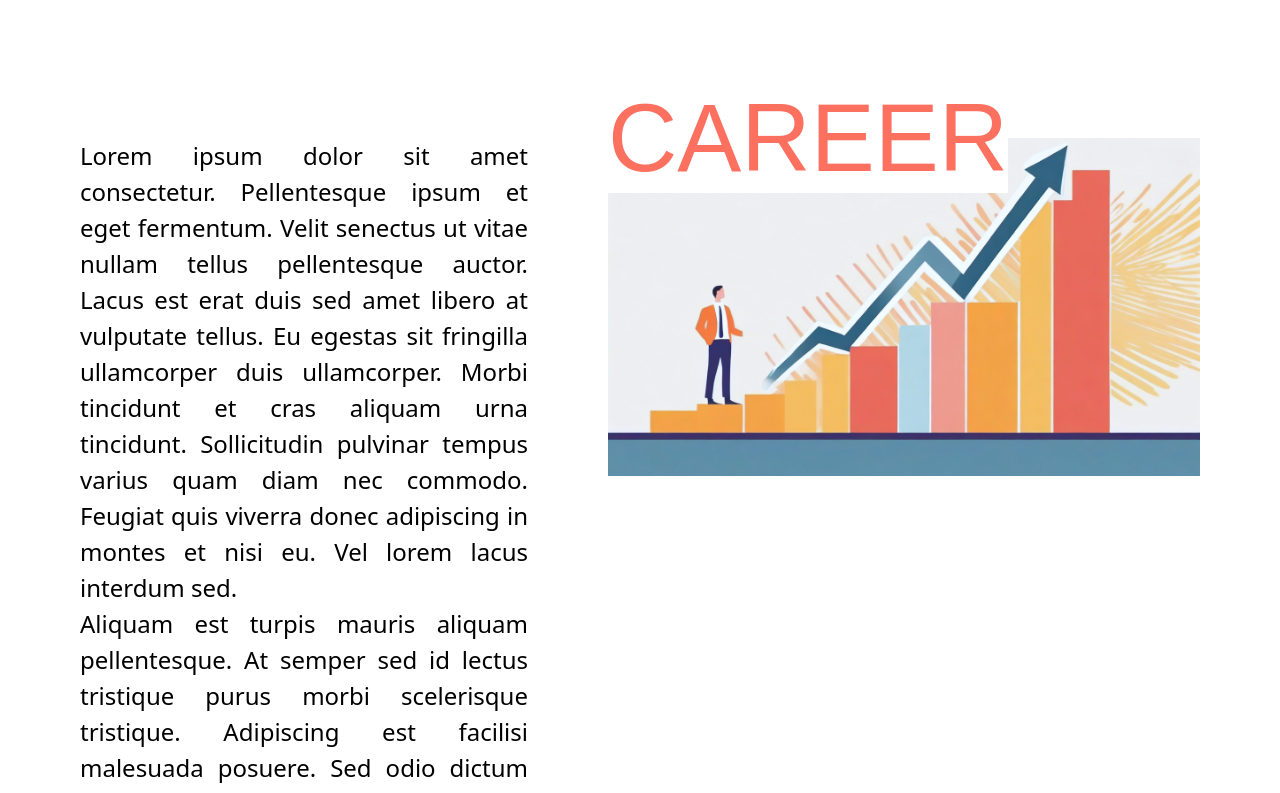
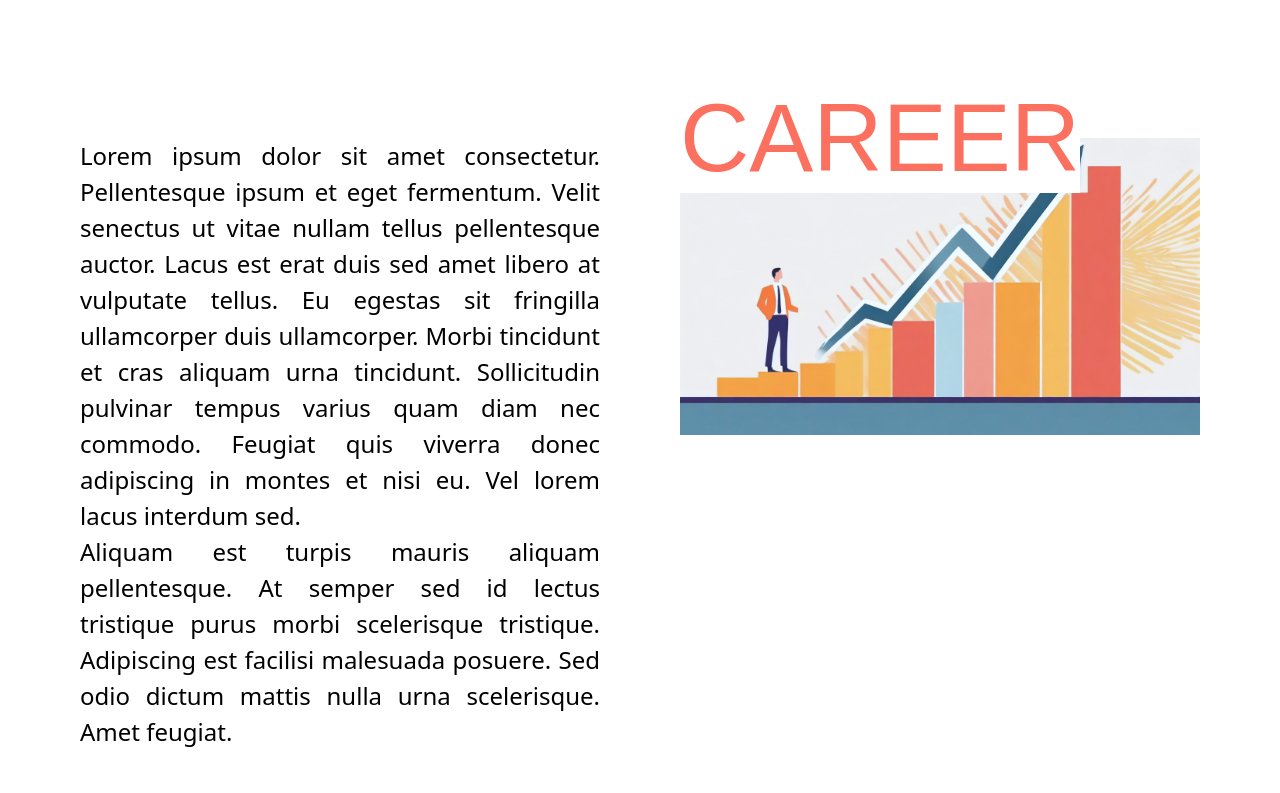
Before and after one commit to KevinLaird/leadership-profile, a React (Vite) app: page / in a window 1280 px wide. Shown: the part 4160-4953 px from the top of the page. Built offline with nearby package versions, Linux system fonts and the light colour scheme; a web font is replaced by a local one.

Commit message:
Refined media queries

```diff
--- a/src/components/CopyContent.module.css
+++ b/src/components/CopyContent.module.css
@@ -2,7 +2,7 @@
   min-height: 28rem;
   gap: 5rem;
   display: flex;
-  flex-direction: column; /* Display content in a column on small screens */
+  flex-direction: row; /* Display content in a column on small screens */
 }
 
 .textContainer {
@@ -15,17 +15,16 @@
   flex: 1;
 }
 
-/* Media Query for screens with a min-width of 768px */
-@media (min-width: 768px) {
+@media screen and (max-width: 1024px) {
   .container {
-    flex-direction: row; /* Display content in a row on larger screens */
-  }
-
-  .textContainer {
-    max-width: 40%;
-  }
-
-  .imageContainer {
-    max-width: 60%;
+    flex-direction: column; /* Display content in a column on small screens */
+    gap: 4rem;
   }
 }
+
+/* Media Query for screens with a min-width of 768px */
+@media (max-width: 768px) {
+  .container {
+    gap: 2rem;
+  }
+}
```
